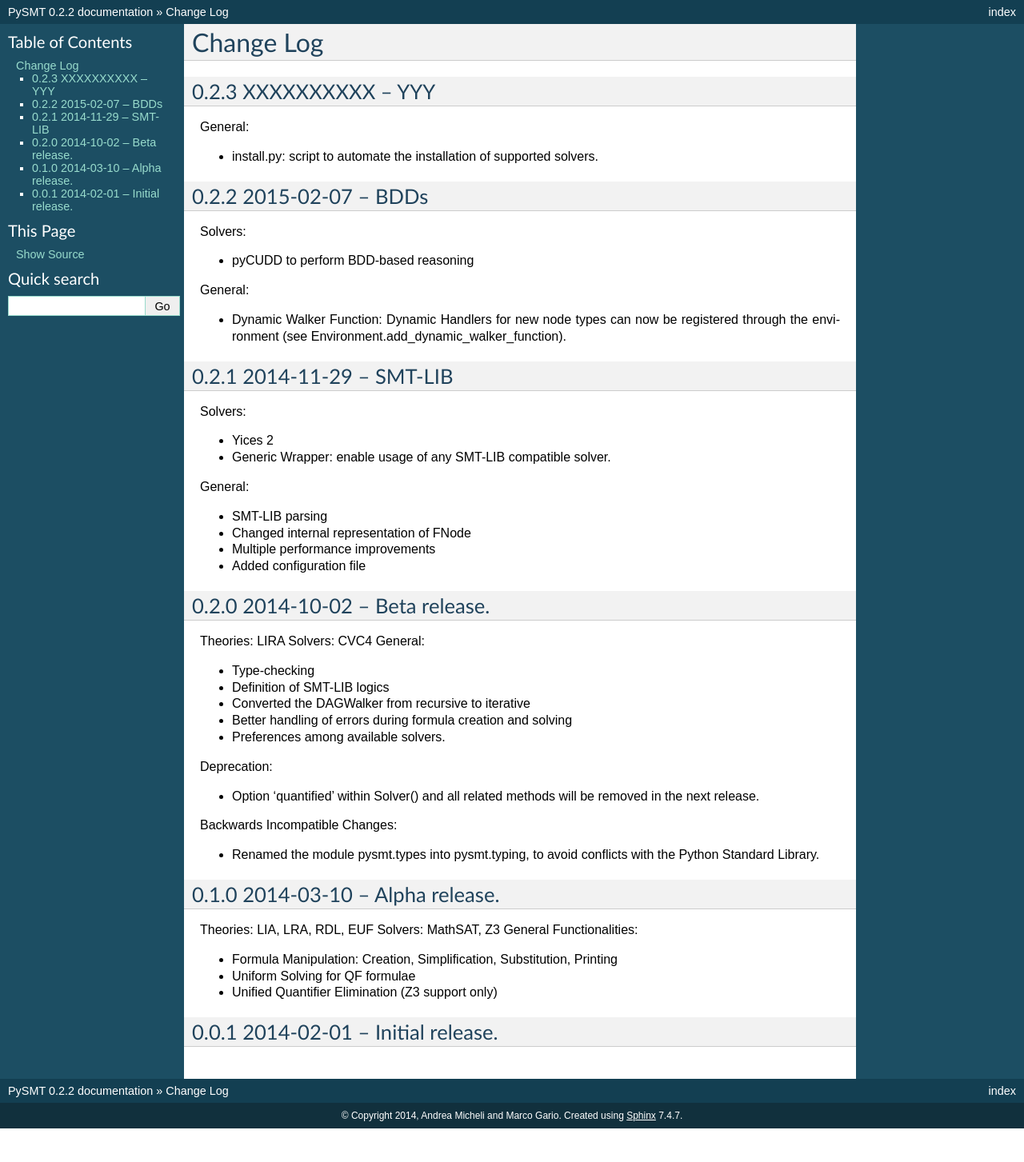
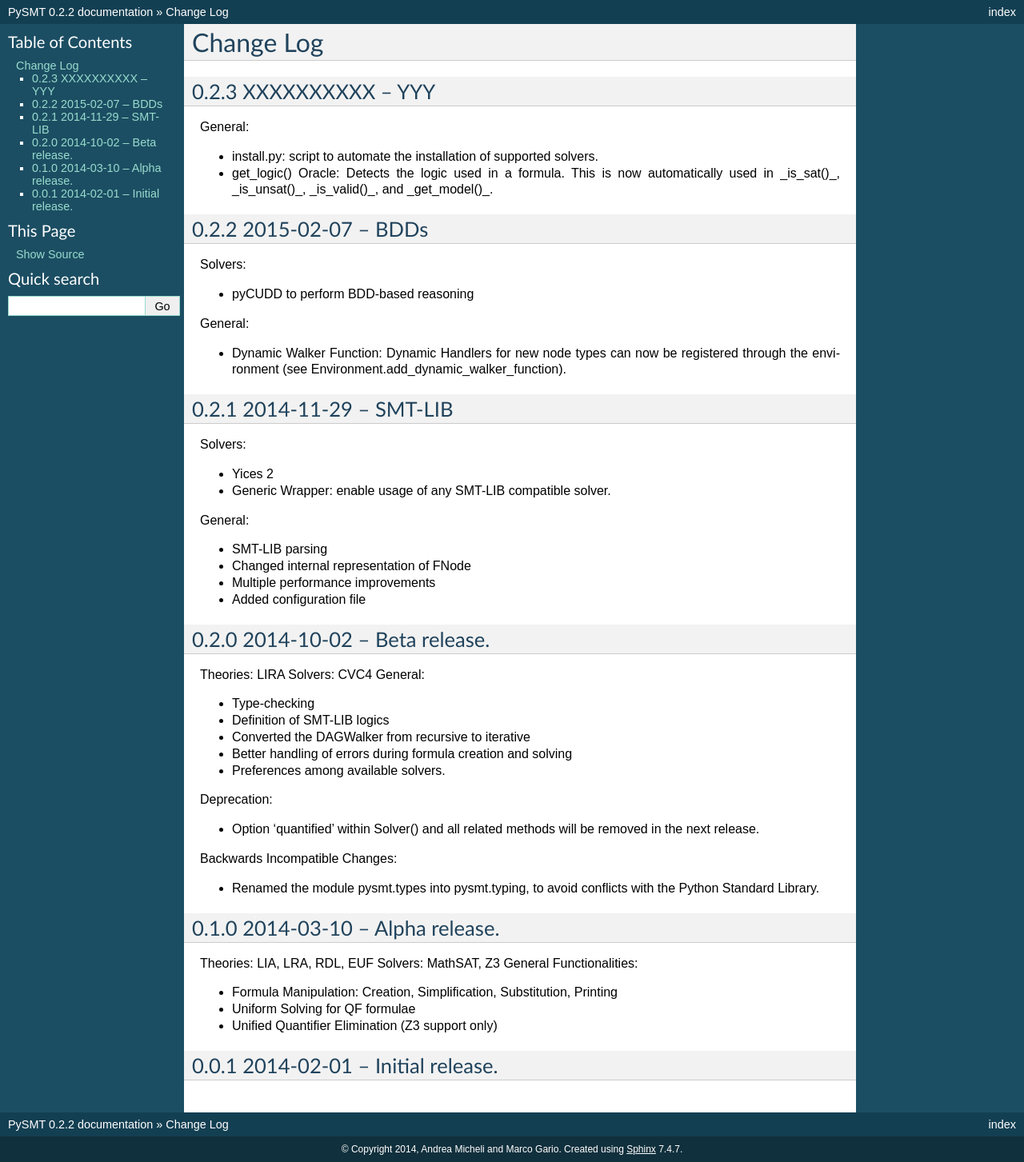
Before and after one commit to pysmt/pysmt, a Sphinx documentation site: the page built from docs/CHANGES.rst, in a window 1280 px wide. Shown: the whole page at 80% size. Built offline with Sphinx 7.4.7, drawn with Linux system fonts in a browser that asks for light colours; formulas are drawn with MathJax 3; pages that are not in the unit, such as notebooks, are missing from menus; before the commit the page ends 1411 px from its top, so only the background shows below that.

Commit message:
Updated changelog.

```diff
--- a/docs/CHANGES.rst
+++ b/docs/CHANGES.rst
@@ -8,6 +8,10 @@
 
 * install.py: script to automate the installation of supported
   solvers.
+* get_logic() Oracle: Detects the logic used in a formula. This is now
+  automatically used in _is_sat()_, _is_unsat()_, _is_valid()_, and
+  _get_model()_.
+
 
 
 0.2.2 2015-02-07 -- BDDs
```
